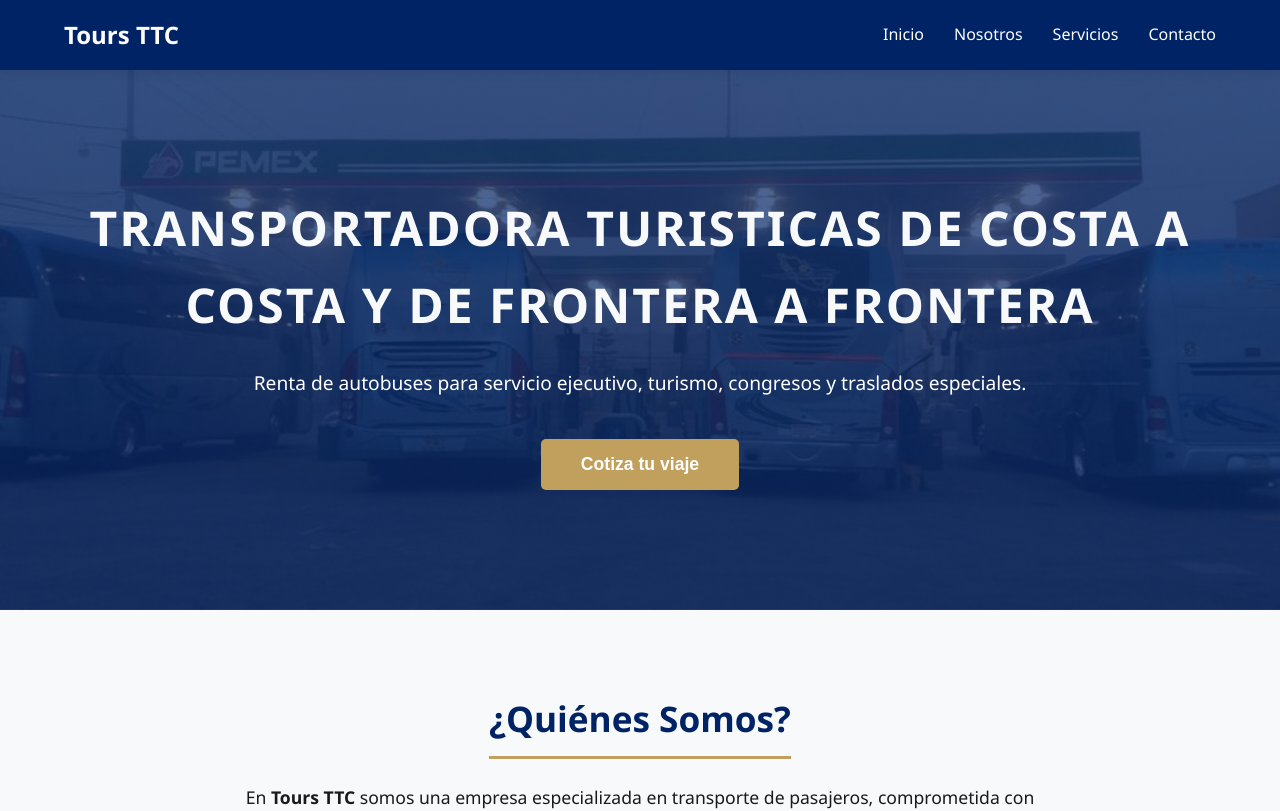
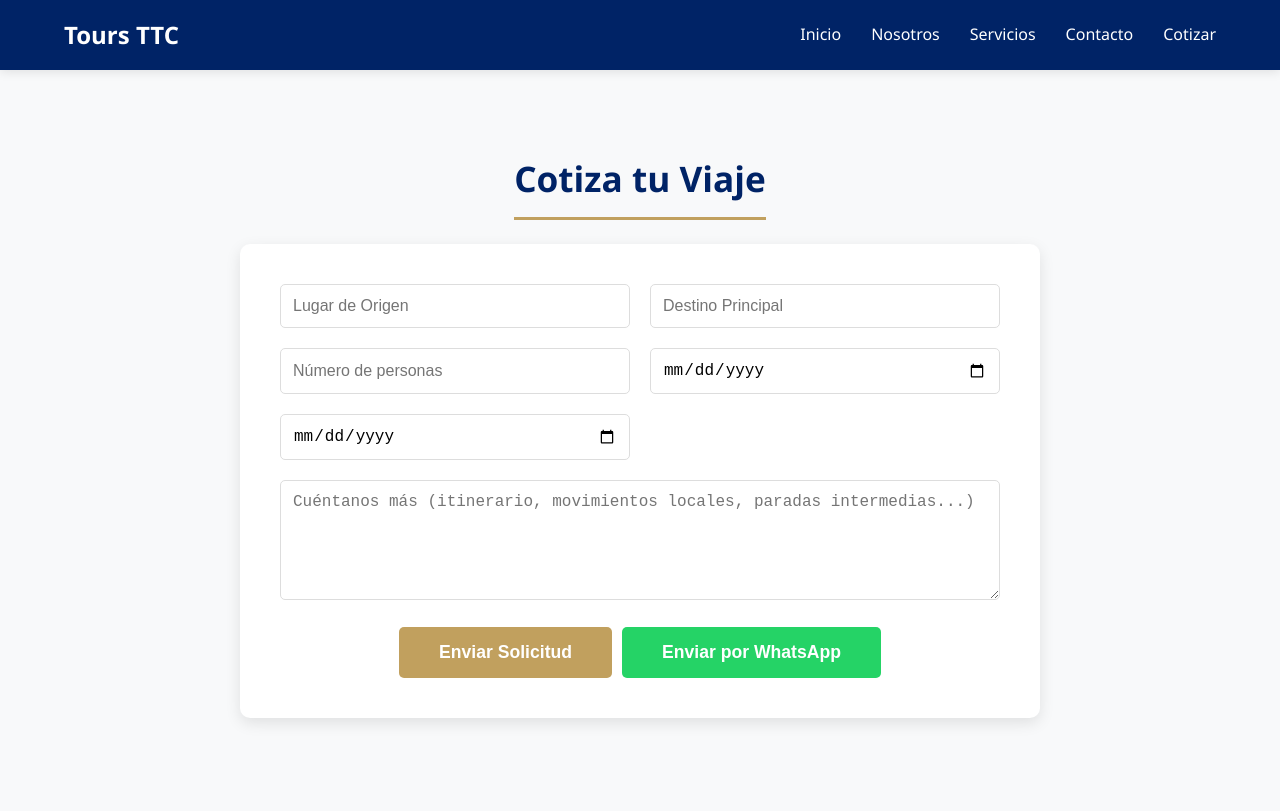
Before and after one commit to Recaclo/ToursTTC, a React (Vite) app: page /#/cotizar in a window 1280 px wide. Before the commit this address led to /#/. Shown: the top 811 px of the page. Built offline with nearby package versions, Linux system fonts and the light colour scheme.

Commit message:
Cotizacion files

```diff
--- a/src/App.css
+++ b/src/App.css
@@ -30,6 +30,9 @@ body {
   justify-content: center;
   align-items: center;
 }
+.titulo-gigante {
+  font-size : 10vw;
+} /* Crece con la pantalla */
 
 .hero h1 {
   font-size: 3rem;
@@ -277,3 +280,67 @@ body {
     font-size: 2.2rem;
   }
 }
+
+/* --- ESTILOS PÁGINA DE COTIZACIÓN --- */
+
+.formulario-cotizacion {
+  max-width: 800px;
+  margin: 0 auto;
+  background: white;
+  padding: 40px;
+  border-radius: 10px;
+  box-shadow: 0 5px 15px rgba(0,0,0,0.1);
+}
+
+.grid-form {
+  display: grid;
+  grid-template-columns: 1fr 1fr;
+  gap: 20px;
+  margin-bottom: 20px;
+}
+
+.formulario-cotizacion input,
+.formulario-cotizacion textarea {
+  width: 100%;
+  padding: 12px;
+  border: 1px solid #ddd;
+  border-radius: 5px;
+  font-size: 1rem;
+}
+
+.formulario-cotizacion textarea {
+  height: 120px;
+  margin-bottom: 20px;
+}
+
+@media (max-width: 600px) {
+  .grid-form { grid-template-columns: 1fr; }
+}
+
+/* Botón de WhatsApp */
+.btn-whatsapp {
+  background-color: #25D366; /* Verde oficial de WhatsApp */
+  color: white;
+  padding: 15px 40px;
+  border: none;
+  border-radius: 5px;
+  font-size: 1.1rem;
+  font-weight: bold;
+  cursor: pointer;
+  transition: all 0.3s ease;
+  margin-left: 10px; /* Separación del otro botón */
+}
+
+.btn-whatsapp:hover {
+  background-color: #128C7E;
+  transform: translateY(-3px);
+}
+
+/* Ajuste para móviles */
+@media (max-width: 600px) {
+  .btn-whatsapp {
+    margin-left: 0;
+    margin-top: 10px;
+    width: 100%;
+  }
+}
--- a/src/App.jsx
+++ b/src/App.jsx
@@ -4,6 +4,7 @@ import Footer from "./components/Footer"
 import Inicio from "./pages/Inicio"
 import Nosotros from "./pages/Nosotros"
 import Servicios from "./pages/Servicios"
+import Cotizacion from "./pages/Cotizacion"
 
 import './App.css'
 
@@ -17,6 +18,7 @@ function App() {
           <Route path="/" element={<Inicio />} />
           <Route path="/nosotros" element={<Nosotros />} />
           <Route path='/servicios' element={<Servicios/>}/>
+          <Route path="/cotizar" element={<Cotizacion />} />
           <Route path="*" element={<Inicio />} />
         </Routes>
 
--- a/src/components/Navbar.jsx
+++ b/src/components/Navbar.jsx
@@ -9,6 +9,7 @@ function Navbar() {
         <li><Link to="/nosotros">Nosotros</Link></li>
         <li><Link to="/servicios">Servicios</Link></li>
         <li><Link to="/contacto">Contacto</Link></li>
+        <li><Link to="/cotizar">Cotizar</Link></li>
       </ul>
     </nav>
   )
--- /dev/null
+++ b/src/pages/Cotizacion.jsx
@@ -0,0 +1,53 @@
+import React, { useState } from 'react';
+
+function Cotizacion() {
+  const [datos, setDatos] = useState({
+    origen: '',
+    destino: '',
+    pasajeros: 1,
+    salida: '',
+    regreso: '',
+    detalles: ''
+  });
+
+  const handleChange = (e) => {
+    setDatos({ ...datos, [e.target.name]: e.target.value });
+  };
+  const enviarWhatsApp = () => {
+  const mensaje = `Hola Tours TTC, me gustaría cotizar un viaje de ${datos.origen} a ${datos.destino} para ${datos.pasajeros} personas.`;
+  const url = `https://wa.me/5562094863?text=${encodeURIComponent(mensaje)}`;
+  window.open(url, '_blank');
+};
+
+const handleSubmit = (e) => {
+  e.preventDefault(); // Esto evita que la página se recargue
+  alert("Gracias por tu interés. En breve nos pondremos en contacto contigo.");
+  // Aquí podrías llamar a enviarWhatsApp() también si quieres
+};
+
+  return (
+    <div className="bloque">
+      <h2>Cotiza tu Viaje</h2>
+      <form className="formulario-cotizacion" onSubmit={handleSubmit}>
+        <div className="grid-form">
+          <input type="text" name="origen" placeholder="Lugar de Origen" onChange={handleChange} />
+          <input type="text" name="destino" placeholder="Destino Principal" onChange={handleChange} />
+          <input type="number" name="pasajeros" placeholder="Número de personas" onChange={handleChange} />
+          <input type="date" name="salida" title="Fecha de salida" onChange={handleChange} />
+          <input type="date" name="regreso" title="Fecha de regreso" onChange={handleChange} />
+        </div>
+        <textarea
+          name="detalles"
+          placeholder="Cuéntanos más (itinerario, movimientos locales, paradas intermedias...)"
+          onChange={handleChange}
+        ></textarea>
+        <button type="submit" className="btn-principal">Enviar Solicitud</button>
+        <button type="button" onClick={enviarWhatsApp} className="btn-whatsapp">Enviar por WhatsApp</button>
+      </form>
+
+    </div>
+  );
+}
+
+
+export default Cotizacion;
--- a/src/pages/Inicio.jsx
+++ b/src/pages/Inicio.jsx
@@ -1,4 +1,5 @@
 import React from 'react';
+import { Link } from 'react-router-dom';
 import fotoHero from '../assets/Planbus.jpeg';
 
 function Inicio() {
@@ -13,12 +14,12 @@ function Inicio() {
     <div className="inicio">
       {/* HERO con imagen local dinámica */}
       <section className="hero" style={heroStyle}>
-        <h1>Transportadora Turisticas De Costa a Costa y de Frontera a Frontera </h1>
+        <h1 className="titulo-gigante">Transportadora</h1>
         <p>
           Renta de autobuses para servicio ejecutivo, turismo,
           congresos y traslados especiales.
         </p>
-        <button className="btn-principal">Cotiza tu viaje</button>
+        <Link to="/cotizacion" className="btn-principal">Cotiza tu viaje</Link>
       </section>
 
       {/* SOBRE NOSOTROS */}
```
